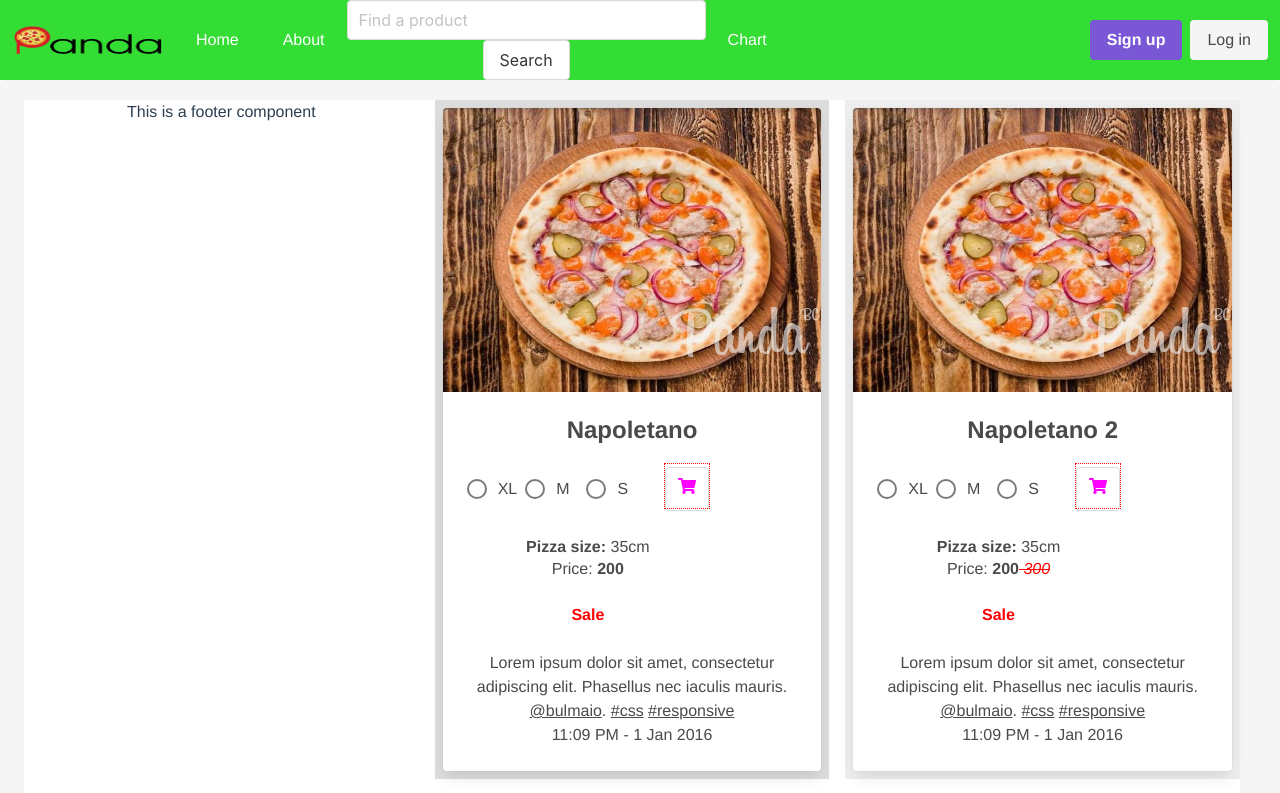
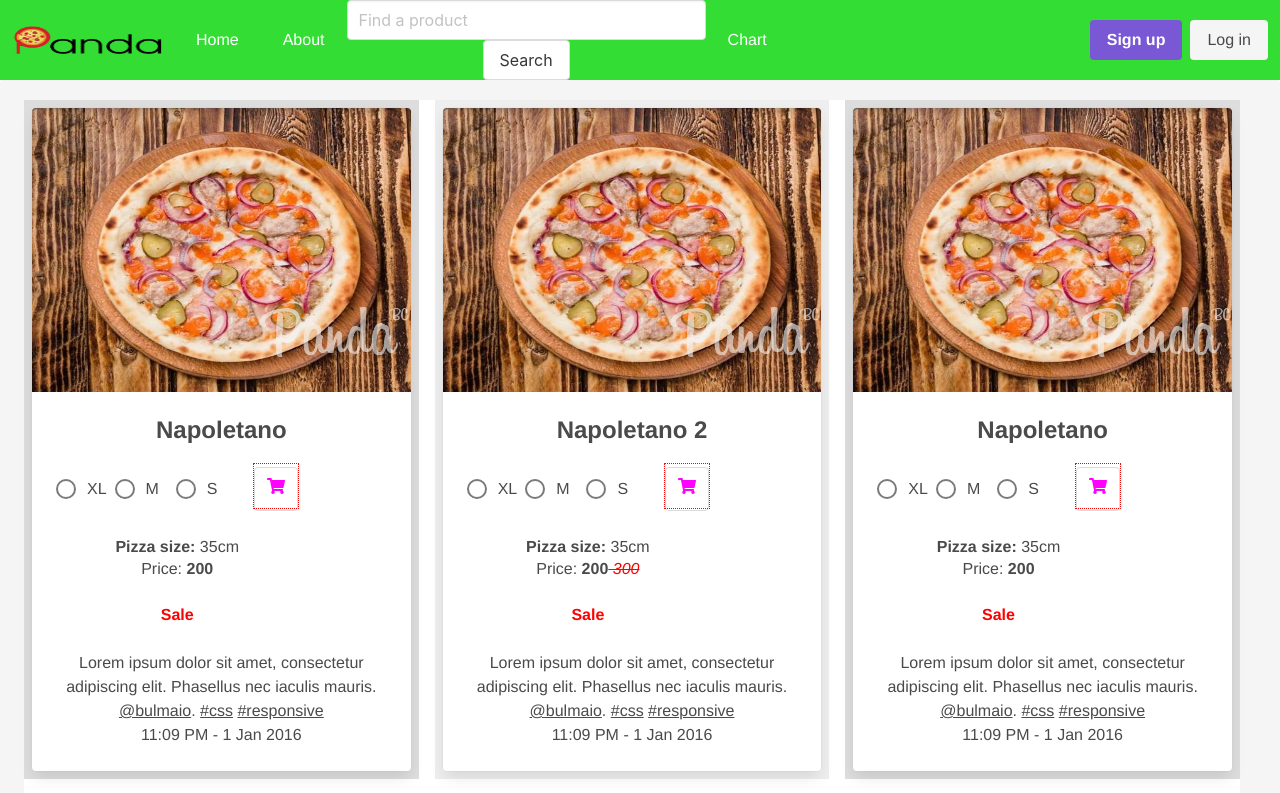
Before and after one commit to igavelyuk/vue-shop, a Vue app: page / in a window 1280 px wide. Shown: the top 793 px of the page. Built offline with nearby package versions, Linux system fonts and the light colour scheme.

Commit message:
fixed tests, removed message

```diff
--- a/src/views/Home.vue
+++ b/src/views/Home.vue
@@ -1,6 +1,6 @@
 <template>
   <div class="home">
-    <Main msg="This is a footer component" v-bind:products="products" />
+    <Main v-bind:products="products" />
   </div>
 </template>
 
```
